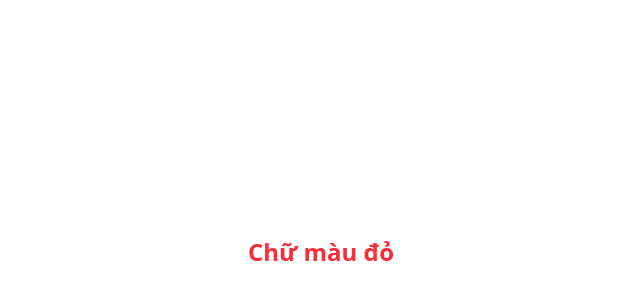
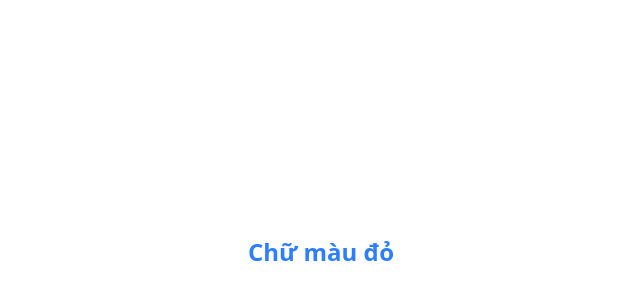
Before and after one commit to GraduationCourse2025-k27/Fe, a React (Vite) app in the folder medical_website/: page / in a window 1280 px wide. Shown: the part 140-440 px from the top of the page, without its empty margins (319-959 px from the left). Built offline with nearby package versions, Linux system fonts and the light colour scheme.

Commit message:
this is branch DungLM

```diff
--- a/medical_website/src/App.jsx
+++ b/medical_website/src/App.jsx
@@ -2,7 +2,7 @@ function App() {
   return (
     <>
       <div class="flex items-center justify-center h-screen">
-        <p class="text-red-500 text-2xl font-bold">Chữ màu đỏ</p>
+        <p class="text-blue-500 text-2xl font-bold">Chữ màu đỏ</p>
       </div>
     </>
   );
```
